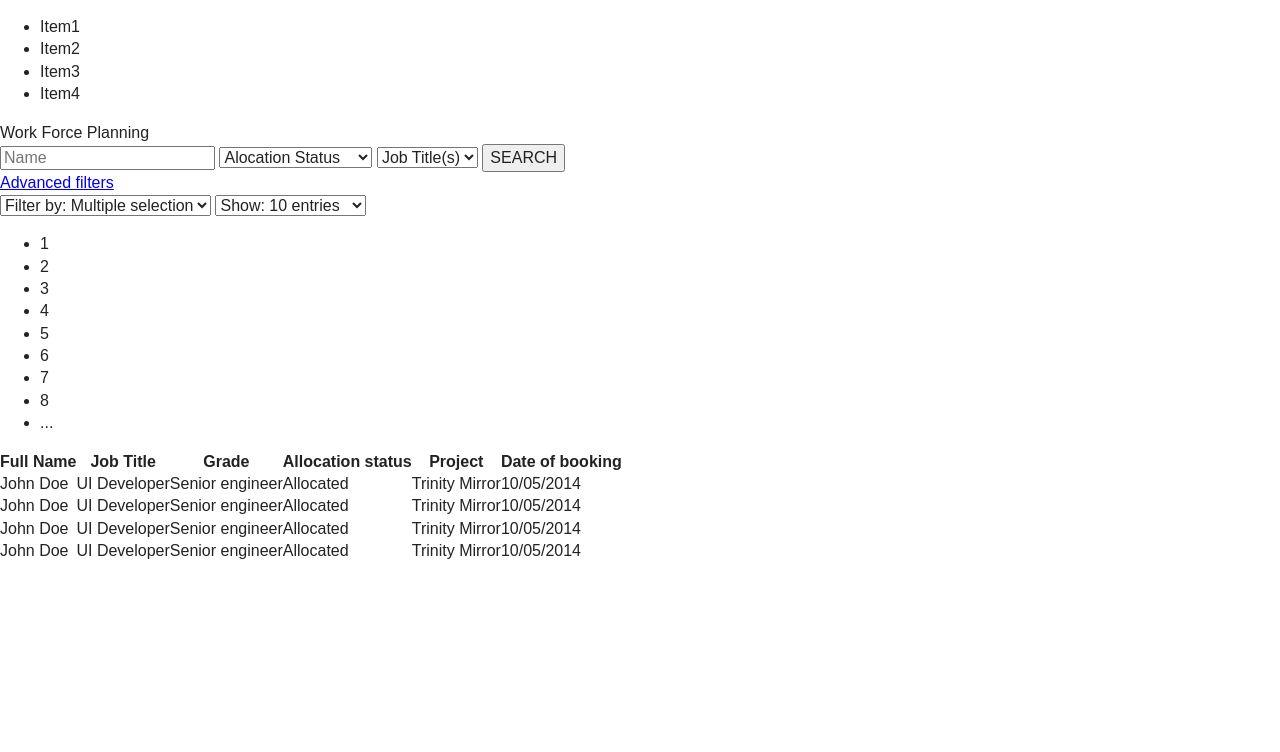
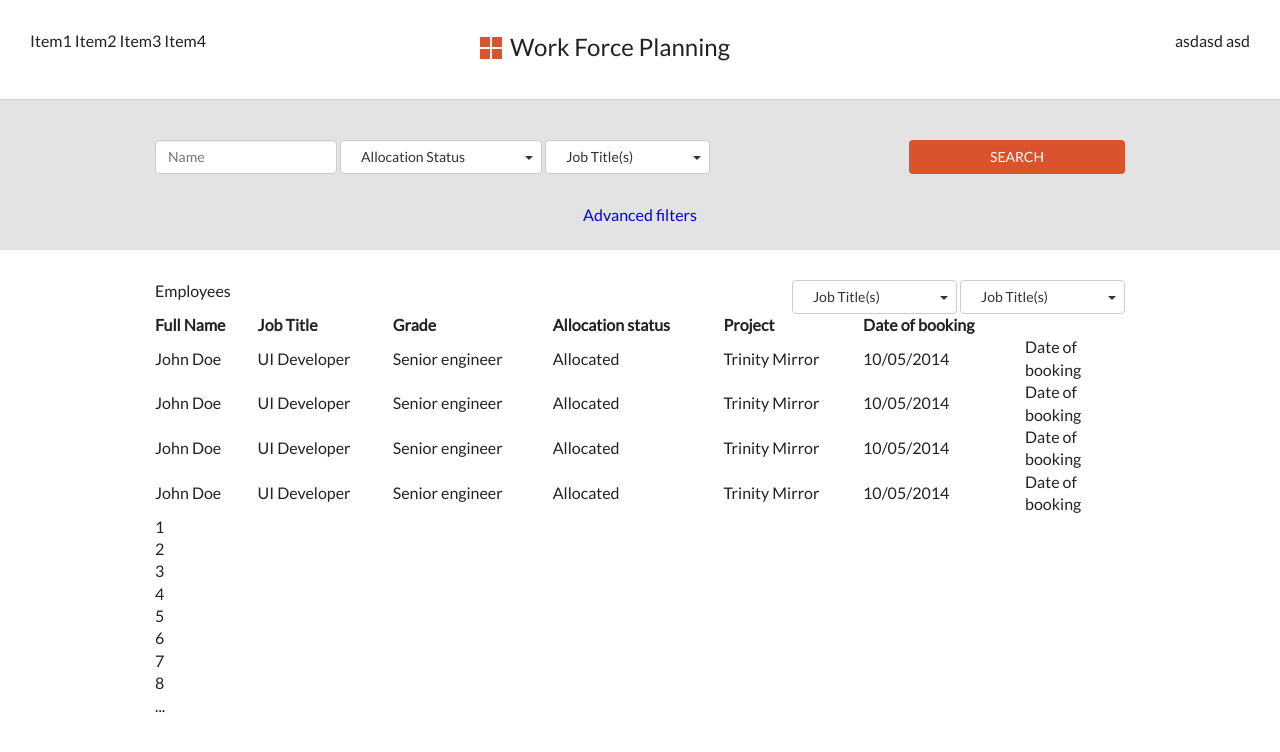
Before and after one commit to Mione/employee-js, a plain HTML site: page index.html in a window 1280 px wide. Drawn offline with nearby package versions, Linux system fonts and the light colour scheme.

Commit message:
master - changes arround css files and a bit more html structure

```diff
--- /dev/null
+++ b/css/controlls.css
@@ -0,0 +1,112 @@
+/*bootstrap rip-offs ahead :d*/
+.btn-group {
+  position: relative;
+  display: inline-block;
+  vertical-align: top;
+}
+.btn-group .btn{
+	padding: 6px 8px 6px 20px;
+}
+.btn{
+	display: inline-block;
+  padding: 6px 12px;
+  margin-bottom: 0;
+  font-size: 14px;
+  font-weight: 400;
+  line-height: 1.42857143;
+  text-align: center;
+  white-space: nowrap;
+  vertical-align: middle;
+  -ms-touch-action: manipulation;
+  touch-action: manipulation;
+  cursor: pointer;
+  -webkit-user-select: none;
+  -moz-user-select: none;
+  -ms-user-select: none;
+  user-select: none;
+  background-image: none;
+  border: 1px solid transparent;
+  border-radius: 4px;
+}
+.btn-default {
+  color: #333;
+  background-color: #fff;
+  border-color: #ccc;
+}
+.btn-search{
+	background-color: #DB532D;
+	color:#fff;
+	padding: 6px 80px;
+}
+
+.caret{
+  display: inline-block;
+  width: 0;
+  height: 0;
+  margin-left: 60px;
+  vertical-align: middle;
+  border-top: 4px dashed;
+  border-right: 4px solid transparent;
+  border-left: 4px solid transparent;
+}
+
+.dropdown-menu {
+  position: absolute;
+  top: 100%;
+  left: 0;
+  z-index: 1000;
+  display: none;
+  float: left;
+  min-width: 200px;
+  padding: 5px 0;
+  margin: 2px 0 0;
+  font-size: 14px;
+  text-align: left;
+  list-style: none;
+  background-color: #fff;
+  -webkit-background-clip: padding-box;
+  background-clip: padding-box;
+  border: 1px solid #ccc;
+  border: 1px solid rgba(0,0,0,.15);
+  border-radius: 4px;
+  -webkit-box-shadow: 0 6px 12px rgba(0,0,0,.175);
+  box-shadow: 0 6px 12px rgba(0,0,0,.175);
+}
+.open>.dropdown-menu {
+  display: block;
+}
+.dropdown-menu>li>a {
+  display: block;
+  padding: 3px 20px;
+  clear: both;
+  font-weight: 400;
+  line-height: 1.42857143;
+  color: #333;
+  white-space: nowrap;
+}
+.dropdown-menu>li>a:focus, .dropdown-menu>li>a:hover {
+  color: #262626;
+  text-decoration: none;
+  background-color: #f5f5f5;
+}
+.dropdown-menu .divider {
+  height: 1px;
+  margin: 9px 0;
+  overflow: hidden;
+  background-color: #e5e5e5;
+}
+.form-control {
+  padding: 6px 12px;
+  font-size: 14px;
+  line-height: 1.42857143;
+  color: #555;
+  background-color: #fff;
+  background-image: none;
+  border: 1px solid #ccc;
+  border-radius: 4px;
+  -webkit-box-shadow: inset 0 1px 1px rgba(0,0,0,.075);
+  box-shadow: inset 0 1px 1px rgba(0,0,0,.075);
+  -webkit-transition: border-color ease-in-out .15s,-webkit-box-shadow ease-in-out .15s;
+  -o-transition: border-color ease-in-out .15s,box-shadow ease-in-out .15s;
+  transition: border-color ease-in-out .15s,box-shadow ease-in-out .15s;
+}
--- /dev/null
+++ b/css/header.css
@@ -0,0 +1,48 @@
+header > nav{
+  height: 100px;
+  background-color: white;
+  padding: 30px;
+  box-sizing: border-box;
+	border-bottom:1px solid #cecece;
+}
+.nav__hamburger{
+  float: left;
+}
+.nav__pills{
+	float:right;
+}
+.nav__hamburger li{
+	display:inline-block;
+}
+.nav__title{
+  width: 250px;
+  position: absolute;
+  left: 50%;
+  margin-left: -160px;
+  font-size: 24px;
+  padding-left: 30px;
+	background:url(../images/logo.jpg) no-repeat left 7px;
+}
+.nav__pill{
+	display:inline-block;
+}
+
+header > section {
+	background-color: #E3E3E3;
+}
+.search__wrapper{
+  width: 970px;
+  margin: 0px auto;
+	height: 150px;
+  padding: 40px 0px 0px 0px;
+  box-sizing: border-box;
+}
+.search__wrapper form{
+	margin-bottom:30px;
+}
+.search__wrapper button{
+	float:right;
+}
+.search__adv-filter{
+	text-align: center;
+}
--- /dev/null
+++ b/css/layout.css
@@ -0,0 +1,23 @@
+/*move to normalize.css*/
+ul{
+	list-style-type: none;
+	margin:0px;
+}
+
+.container header{
+	width:100%;
+	background-color:coral;
+	margin-bottom: 30px;
+}
+
+.container > section{
+	width:970px;
+	margin:0px auto;
+}
+
+/*media*/
+@media only screen and (max-width: 970px) {
+ .container > section{
+		width:100%;
+ }
+}
--- /dev/null
+++ b/css/main-section.css
@@ -0,0 +1,6 @@
+.table__title{
+	  float: left;
+}
+.table-filter{
+
+}
--- a/css/main.css
+++ b/css/main.css
@@ -4,6 +4,7 @@ html {
     color: #222;
     font-size: 1em;
     line-height: 1.4;
+		font-family:'Lato', sans-serif;
 }
 
 ::-moz-selection {
@@ -56,11 +57,29 @@ textarea {
    Author's custom styles
    ========================================================================== */
 
-.container{
+ul{
+	padding:0px;
+	margin:0px;
+	list-style: none;
 }
-
-
-
+a{
+	text-decoration: none;
+}
+th{
+	  text-align: left;
+}
+.th__tools{
+	width:100px;
+}
+.table__title{
+	  float: left;
+}
+.table-filter{
+	float:right;
+}
+.container > section table{
+	width:100%;
+}
 
 
 
--- a/index.html
+++ b/index.html
@@ -12,8 +12,10 @@
         <link rel="apple-touch-icon" href="apple-touch-icon.png">
         <link href='http://fonts.googleapis.com/css?family=Lato' rel='stylesheet' type='text/css'>
         <link rel="stylesheet" href="css/normalize.min.css">
+        <link rel="stylesheet" href="css/layout.css">
+        <link rel="stylesheet" href="css/header.css">
         <link rel="stylesheet" href="css/main.css">
-
+        <link rel="stylesheet" href="css/controlls.css">
         <!--[if lt IE 9]
         NO!
             <script src="//html5shiv.googlecode.com/svn/trunk/html5.js"></script>
@@ -26,7 +28,7 @@
         <![endif]-->
         <div class = "container">
           <header>
-            <nav>
+            <nav  class="clearfix">
               <div class="nav__hamburger">
                 <ul>
                   <li>Item1</li>
@@ -35,51 +37,76 @@
                   <li>Item4</li>
                 </ul>
               </div>
-              <span class="nav__title">Work Force Planning</span>
+              <div class="nav__title">Work Force Planning</div>
               <div class="nav__pills">
-                <div class="nav__pill"></div>
-                <div class="nav__pill nav__pill--profile"></div>
+                <div class="nav__pill">asdasd</div>
+                <div class="nav__pill nav__pill--profile">asd</div>
               </div>
             </nav>
             <section>
-              <form>
-                <input type="text" name= "name" placeholder = "Name"/>
+							<div class="search__wrapper">
+								<form class="clearfix">
+									<input type="text" name= "name" class="form-control" placeholder = "Name"/>
 
-                <select>
-                  <option default>Alocation Status</option>
-                  <option>Allocated</option>
-                  <option>Not allocated</option>
-                  <option>Some other option</option>
-                </select>
+									<div class="btn-group">
+										<button class="btn btn-default btn-lg dropdown-toggle" type="button" data-toggle="dropdown" aria-haspopup="true" aria-expanded="false">
+											Allocation Status<span class="caret"></span>
+										</button>
+										<ul class="dropdown-menu">
+											<li><a href="#">Allocated</a></li>
+											<li><a href="#">Not Allocated</a></li>
+											<li><a href="#">Some other option</a></li>
+										</ul>
+									</div>
 
-                <select>
-                  <option default>Job Title(s)</option>
-                  <option>Junior</option>
-                  <option>Senior</option>
-                  <option>Bo$$</option>
-                </select>
+									<div class="btn-group">
+										<button class="btn btn-default btn-lg dropdown-toggle" type="button" data-toggle="dropdown" aria-haspopup="true" aria-expanded="false">
+											Job Title(s)<span class="caret"></span>
+										</button>
+										<ul class="dropdown-menu">
+											<li><a href="#">Senior Developer</a></li>
+											<li><a href="#"></a>Engineer</li>
+											<li><a href="#">Senior Consultant</a></li>
+										</ul>
+									</div>
 
-                <button role = "submit">SEARCH</button>
+									<button role = "submit" class="btn btn-search">SEARCH</button>
 								</form>
+								<div class="search__adv-filter">
+									<a href="#">Advanced filters</a>
+								</div>
 
-              <a href="#">Advanced filters</a>
+							</div>
             </section>
           </header><!--//container header-->
 
           <section>
             <nav>
-              <div class="table__title"></div>
-              <form>
-                <select>
-                  <option>Filter by: Multiple selection</option>
-                  <option>Filter by: Full Name</option>
-                </select>
+              <span class="table__title">Employees</span>
+              <form class="table-filter">
+									<div class="btn-group">
+										<button class="btn btn-default btn-lg dropdown-toggle" type="button" data-toggle="dropdown" aria-haspopup="true" aria-expanded="false">
+											Job Title(s)<span class="caret"></span>
+										</button>
+										<ul class="dropdown-menu">
+											<li><a href="#">Senior Developer</a></li>
+											<li><a href="#"></a>Engineer</li>
+											<li><a href="#">Senior Consultant</a></li>
+										</ul>
+									</div>
 
-                <select>
-                  <option>Show: 10 entries</option>
-                  <option>Show: 100 entries</option>
-                </select>
+									<div class="btn-group">
+										<button class="btn btn-default btn-lg dropdown-toggle" type="button" data-toggle="dropdown" aria-haspopup="true" aria-expanded="false">
+											Job Title(s)<span class="caret"></span>
+										</button>
+										<ul class="dropdown-menu">
+											<li><a href="#">Senior Developer</a></li>
+											<li><a href="#"></a>Engineer</li>
+											<li><a href="#">Senior Consultant</a></li>
+										</ul>
+									</div>
               </form>
+							<div class="clearfix"></div>
             </nav>
             <table>
               <thead>
@@ -89,6 +116,7 @@
                 <th>Allocation status</th>
                 <th>Project</th>
                 <th>Date of booking</th>
+								<th class="th__tools"></th>
               </thead>
               <tbody>
                 <tr>
@@ -98,8 +126,8 @@
                   <td>Allocated</td>
                   <td>Trinity Mirror</td>
                   <td>10/05/2014
-                  <span class="row__tools"></span>
-                  </td>
+                  <td class="row__tools">Date of booking</td>
+
                 </tr>
 
                 <tr>
@@ -109,8 +137,8 @@
                   <td>Allocated</td>
                   <td>Trinity Mirror</td>
                   <td>10/05/2014
-                  <span class="row__tools"></span>
-                  </td>
+                  <td class="row__tools">Date of booking</td>
+
                 </tr>
 
                 <tr>
@@ -120,8 +148,8 @@
                   <td>Allocated</td>
                   <td>Trinity Mirror</td>
                   <td>10/05/2014
-                  <span class="row__tools"></span>
-                  </td>
+                  <td class="row__tools">Date of booking</td>
+
                 </tr>
 
                 <tr>
@@ -131,11 +159,12 @@
                   <td>Allocated</td>
                   <td>Trinity Mirror</td>
                   <td>10/05/2014
-                  <span class="row__tools"></span>
-                  </td>
+                  <td class="row__tools">Date of booking</td>
+
                 </tr>
               </tbody>
-              <tfoot>
+
+            </table>
 							<nav>
 								<ul>
 									<li>1</li>
@@ -149,8 +178,6 @@
 									<li>...</li>
 								</ul>
 							</nav>
-              </tfoot>
-            </table>
           </section><!--//container main section-->
           <footer></footer>
         </div>
```
Also changed, not shown: images/logo.jpg (added). Lines whose indentation alone changed are shown as unchanged.
